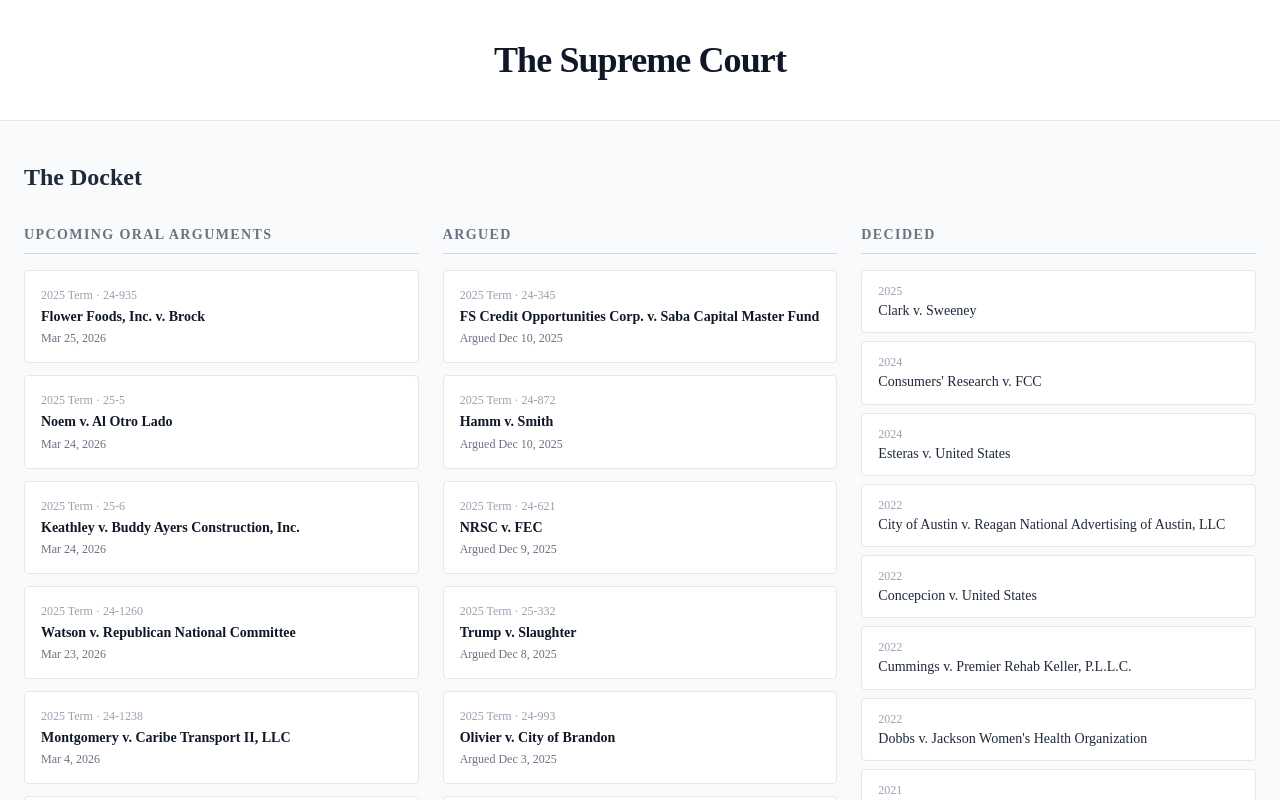
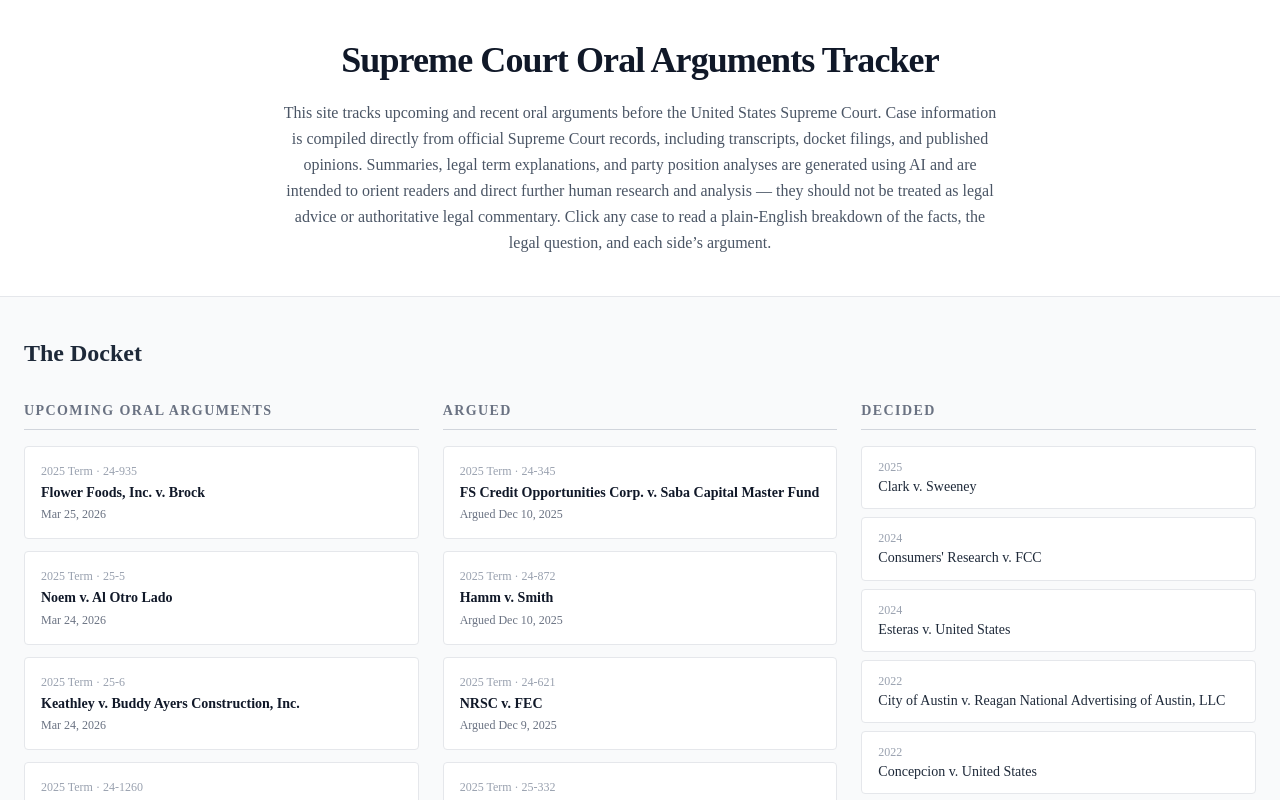
Before and after one commit to williamhiggins-star/supreme-court-wiki, a Next.js app: page / in a window 1280 px wide. Shown: the top 800 px of the page. Built offline with nearby package versions, Linux system fonts and the light colour scheme.

Commit message:
feat: rename site and add welcome message
- Title: "Supreme Court Oral Arguments Tracker"
- Add 4-sentence welcome explaining official sources, AI summaries,
  and that AI analysis should guide further human research

Co-Authored-By: Claude Sonnet 4.6 <noreply@anthropic.com>

```diff
--- a/src/app/layout.tsx
+++ b/src/app/layout.tsx
@@ -2,9 +2,9 @@ import type { Metadata } from "next";
 import "./globals.css";
 
 export const metadata: Metadata = {
-  title: "The Supreme Court",
+  title: "Supreme Court Oral Arguments Tracker",
   description:
-    "Plain-English summaries of US Supreme Court oral arguments, with explanations of legal terms and precedent cases.",
+    "Track upcoming and recent US Supreme Court oral arguments. Official case information compiled from the Supreme Court, with AI-assisted summaries to guide research and analysis.",
 };
 
 export default function RootLayout({
--- a/src/app/page.tsx
+++ b/src/app/page.tsx
@@ -73,9 +73,17 @@ export default function HomePage() {
   return (
     <main className="min-h-screen bg-gray-50">
       <header className="bg-white border-b border-gray-200 py-10">
-        <h1 className="text-4xl font-bold text-gray-900 text-center tracking-tight">
-          The Supreme Court
-        </h1>
+        <div className="max-w-3xl mx-auto px-6 text-center">
+          <h1 className="text-4xl font-bold text-gray-900 tracking-tight">
+            Supreme Court Oral Arguments Tracker
+          </h1>
+          <p className="mt-5 text-base text-gray-600 leading-relaxed">
+            This site tracks upcoming and recent oral arguments before the United States Supreme Court.
+            Case information is compiled directly from official Supreme Court records, including transcripts, docket filings, and published opinions.
+            Summaries, legal term explanations, and party position analyses are generated using AI and are intended to orient readers and direct further human research and analysis — they should not be treated as legal advice or authoritative legal commentary.
+            Click any case to read a plain-English breakdown of the facts, the legal question, and each side&rsquo;s argument.
+          </p>
+        </div>
       </header>
 
       <section className="max-w-7xl mx-auto px-6 py-10">
```
